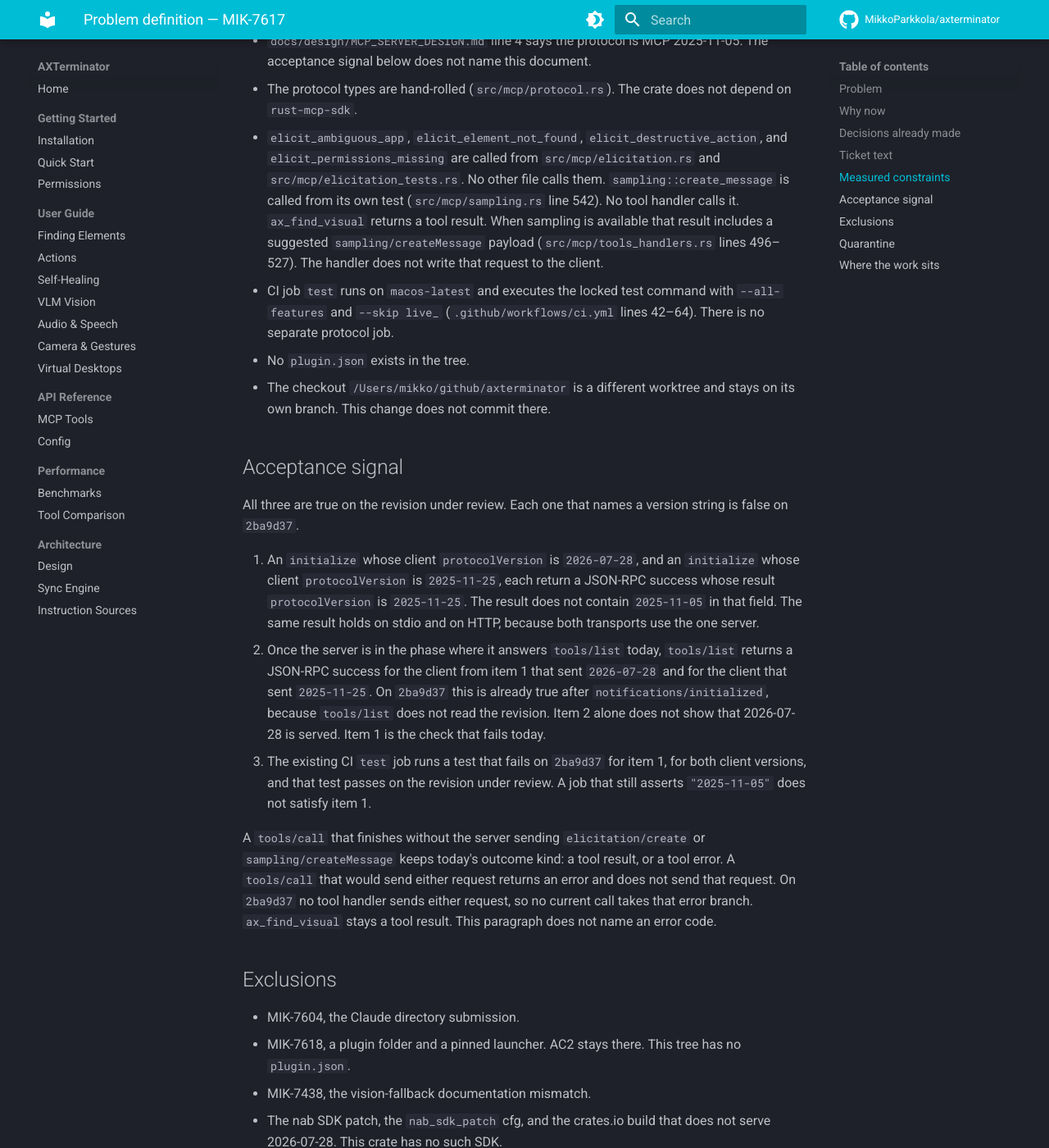
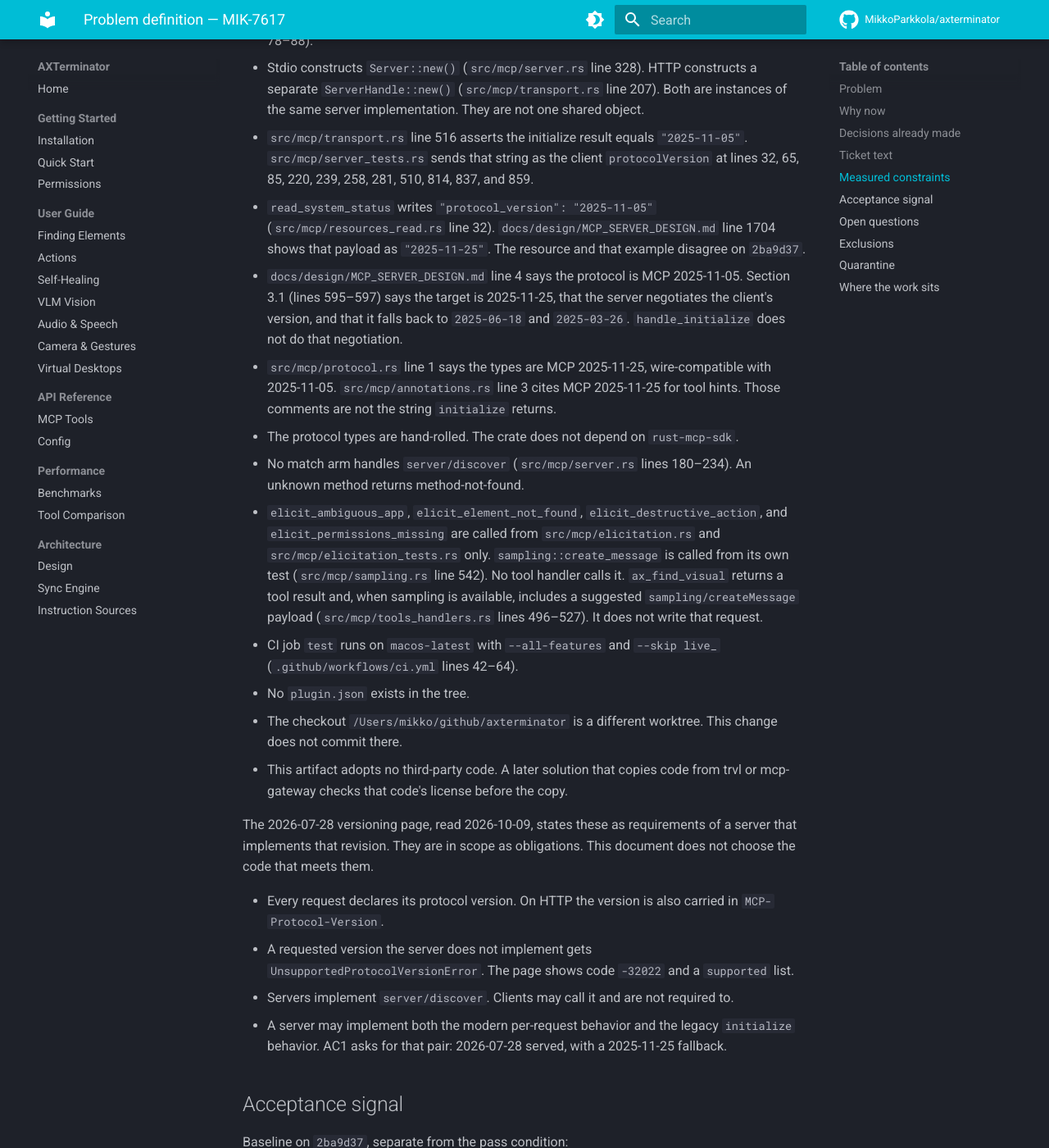
Before and after one commit to MikkoParkkola/axterminator, an MkDocs documentation site: the page built from docs/design/mcp-2026-07-28-problem.md, in a window 1280 px wide and 1400 px high, scrolled down 1969 px. Shown: the whole window at 82% size. Built offline with MkDocs 1.6.1 and Material for MkDocs 9.7.7, drawn with Linux system fonts in a browser that asks for light colours; comment, search, counter and statistics services are not loaded; some of the changed text lies outside the part shown.

Commit message:
docs: repair the axterminator MCP 2026 problem
MIK-7617 second statement. The first acceptance could pass while a 2026 client still failed. This statement records the modern request and server/discover as obligations. Status stays awaiting ratification.

```diff
--- a/docs/design/mcp-2026-07-28-problem.md
+++ b/docs/design/mcp-2026-07-28-problem.md
@@ -1,23 +1,27 @@
 # Problem definition — MIK-7617
 
-Status: awaiting ratification. This document chooses no solution, no wire field, and no error code.
+Status: awaiting ratification. Second statement. This document chooses no solution, no parser, and no library.
+
+The first statement's acceptance could pass while a client that speaks only 2026-07-28 still could not use the server. This statement corrects that. It also corrects measured claims the first review checked against the tree.
 
 ## Problem
 
-A client that speaks MCP revision 2026-07-28 does not get that revision from axterminator. The server answers `initialize` with `protocolVersion` `"2025-11-05"`. That date is not a protocol revision. A client that speaks 2025-11-25 receives the same non-revision string.
+Axterminator answers `initialize` with `protocolVersion` `"2025-11-05"`. That date is not a protocol revision. The current specification's revision list, read 2026-10-09, is `2024-11-05`, `2025-03-26`, `2025-06-18`, `2025-11-25`, and `2026-07-28` ([versioning](https://modelcontextprotocol.io/specification/2026-07-28/basic/versioning)).
 
-Whose problem: the client that sends 2026-07-28, and the operator who ordered axterminator to follow nab. When: every `initialize`.
+A client on 2026-07-28 does not open with `initialize`. The same page says there is no negotiation handshake. Every request carries its protocol version. In that page's matrix, a modern client against a legacy-only server fails. Axterminator only answers the legacy `initialize` path, and it answers that path with a non-revision. A legacy client that speaks `2025-11-25` receives the same non-revision string.
+
+Whose problem: the modern client, the legacy client that speaks `2025-11-25`, and the operator who ordered axterminator to follow nab. When: every connection from either client.
 
 ## Why now
 
-Nab's matching ticket, MIK-7614, landed on 2026-10-09 as pull request 348, squash `345d2cbf1e17846d5e8d804fff36c4bc07fc49f0`. MIK-7617 is the next product in that order. Leaving this unsolved keeps axterminator advertising a date that is not a protocol revision.
+Nab's matching ticket, MIK-7614, landed on 2026-10-09 as pull request 348, squash `345d2cbf1e17846d5e8d804fff36c4bc07fc49f0`. MIK-7617 is the next product in that order. Leaving this unsolved keeps the matrix row "modern client, legacy server" on this server, and keeps a legacy client on a version string that is not a revision.
 
 ## Decisions already made
 
-These are asked-and-answered. They are not a design.
+Asked and answered in this chat on 2026-10-09. They are not a Linear comment and they are not a design.
 
-- 2026-10-09. The operator chose the fallback string `2025-11-25`. An `initialize` from a 2026-07-28 client and an `initialize` from a 2025-11-25 client both answer `protocolVersion` `2025-11-25`.
-- 2026-10-09. The operator approved the scope in which the plugin-validate criterion stays on MIK-7618.
+- The legacy fallback string is `2025-11-25`. An `initialize` from a client that sends `2026-07-28` in `protocolVersion`, and an `initialize` from a client that sends `2025-11-25`, both answer `protocolVersion` `2025-11-25`.
+- The plugin-validate criterion stays on MIK-7618.
 
 ## Ticket text
 
@@ -29,51 +33,79 @@
 
 > AC2 `claude plugin validate` passes on the plugin folder with no blocking finding.
 
-The gap sentence is false on the tree named below. The server does not speak 2025-11-25. The words "reuse the trvl/mcp-gateway approach" name a mechanism. That mechanism is in the quarantine. AC1 is the requirement this problem accepts. AC2 is MIK-7618.
+AC1 is the requirement. AC2 is MIK-7618. The gap sentence overshoots what `initialize` does: the result string is `2025-11-05`, not `2025-11-25`. Comments and the design document do name `2025-11-25`. See the measured constraints. "Reuse the trvl/mcp-gateway approach" names someone else's code. That reuse is quarantined. The specification's own requirements for a 2026-07-28 server are constraints, listed below, and they are not a choice of that code.
 
 ## Measured constraints
 
 Read on `origin/main` `2ba9d37bb00809e50a73019458fcc58eaec157b1`, in `/Users/mikko/github/axterminator-mcp-2026`. A search of `*.rs`, `*.md`, and `*.yml` found no `2026-07-28`.
 
 - `build_initialize_result` sets `protocol_version` to `"2025-11-05"` (`src/mcp/server_handlers.rs` line 738).
-- `handle_initialize` deserializes the client params, logs `protocol_version`, and returns that result (`src/mcp/server_handlers.rs` lines 45–58). It does not compare the client string with a known revision. A client string `2026-07-28` gets a JSON-RPC success whose `protocolVersion` is `2025-11-05`, when the params otherwise deserialize.
-- `tools/list` is dispatched only while `phase == Running` (`src/mcp/server.rs` line 184). Before that, the same method returns a JSON-RPC error, "Server not yet initialized" (lines 218–223). `notifications/initialized` moves the phase from `Initializing` to `Running` (lines 240–243). `handle_tools_list` does not read a protocol revision (`src/mcp/server_handlers.rs` lines 78–88). After the phase is `Running`, `tools/list` succeeds for any client version the initialize handler accepted.
-- Stdio and HTTP share that server. HTTP holds one `ServerHandle` across requests (`src/mcp/transport.rs` lines 183–188). The HTTP entry is `axterminator mcp serve --http <port>` (`src/bin/axterminator.rs` lines 212–213).
-- Tests lock the current string. `src/mcp/transport.rs` line 516 asserts the initialize result equals `"2025-11-05"`. `src/mcp/server_tests.rs` sends that string as the client `protocolVersion` at lines 32, 65, 85, 220, 239, 258, 281, 510, 814, 837, and 859.
-- `read_system_status` writes `"protocol_version": "2025-11-05"` into a resource payload (`src/mcp/resources_read.rs` line 32). The acceptance signal below does not name this resource.
-- `docs/design/MCP_SERVER_DESIGN.md` line 4 says the protocol is MCP 2025-11-05. The acceptance signal below does not name this document.
-- The protocol types are hand-rolled (`src/mcp/protocol.rs`). The crate does not depend on `rust-mcp-sdk`.
-- `elicit_ambiguous_app`, `elicit_element_not_found`, `elicit_destructive_action`, and `elicit_permissions_missing` are called from `src/mcp/elicitation.rs` and `src/mcp/elicitation_tests.rs`. No other file calls them. `sampling::create_message` is called from its own test (`src/mcp/sampling.rs` line 542). No tool handler calls it. `ax_find_visual` returns a tool result. When sampling is available that result includes a suggested `sampling/createMessage` payload (`src/mcp/tools_handlers.rs` lines 496–527). The handler does not write that request to the client.
-- CI job `test` runs on `macos-latest` and executes the locked test command with `--all-features` and `--skip live_` (`.github/workflows/ci.yml` lines 42–64). There is no separate protocol job.
+- `handle_initialize` deserializes the client params, logs the client string, and returns that result (`src/mcp/server_handlers.rs` lines 45–58). It does not compare the client string with a known revision.
+- `tools/list` runs only while `phase == Running` (`src/mcp/server.rs` line 184). Before that, the method returns a JSON-RPC error, "Server not yet initialized" (lines 218–223). `notifications/initialized` moves the phase to `Running` (lines 240–243). `handle_tools_list` does not read a protocol revision (`src/mcp/server_handlers.rs` lines 78–88).
+- Stdio constructs `Server::new()` (`src/mcp/server.rs` line 328). HTTP constructs a separate `ServerHandle::new()` (`src/mcp/transport.rs` line 207). Both are instances of the same server implementation. They are not one shared object.
+- `src/mcp/transport.rs` line 516 asserts the initialize result equals `"2025-11-05"`. `src/mcp/server_tests.rs` sends that string as the client `protocolVersion` at lines 32, 65, 85, 220, 239, 258, 281, 510, 814, 837, and 859.
+- `read_system_status` writes `"protocol_version": "2025-11-05"` (`src/mcp/resources_read.rs` line 32). `docs/design/MCP_SERVER_DESIGN.md` line 1704 shows that payload as `"2025-11-25"`. The resource and that example disagree on `2ba9d37`.
+- `docs/design/MCP_SERVER_DESIGN.md` line 4 says the protocol is MCP 2025-11-05. Section 3.1 (lines 595–597) says the target is 2025-11-25, that the server negotiates the client's version, and that it falls back to `2025-06-18` and `2025-03-26`. `handle_initialize` does not do that negotiation.
+- `src/mcp/protocol.rs` line 1 says the types are MCP 2025-11-25, wire-compatible with 2025-11-05. `src/mcp/annotations.rs` line 3 cites MCP 2025-11-25 for tool hints. Those comments are not the string `initialize` returns.
+- The protocol types are hand-rolled. The crate does not depend on `rust-mcp-sdk`.
+- No match arm handles `server/discover` (`src/mcp/server.rs` lines 180–234). An unknown method returns method-not-found.
+- `elicit_ambiguous_app`, `elicit_element_not_found`, `elicit_destructive_action`, and `elicit_permissions_missing` are called from `src/mcp/elicitation.rs` and `src/mcp/elicitation_tests.rs` only. `sampling::create_message` is called from its own test (`src/mcp/sampling.rs` line 542). No tool handler calls it. `ax_find_visual` returns a tool result and, when sampling is available, includes a suggested `sampling/createMessage` payload (`src/mcp/tools_handlers.rs` lines 496–527). It does not write that request.
+- CI job `test` runs on `macos-latest` with `--all-features` and `--skip live_` (`.github/workflows/ci.yml` lines 42–64).
 - No `plugin.json` exists in the tree.
-- The checkout `/Users/mikko/github/axterminator` is a different worktree and stays on its own branch. This change does not commit there.
+- The checkout `/Users/mikko/github/axterminator` is a different worktree. This change does not commit there.
+- This artifact adopts no third-party code. A later solution that copies code from trvl or mcp-gateway checks that code's license before the copy.
+
+The 2026-07-28 versioning page, read 2026-10-09, states these as requirements of a server that implements that revision. They are in scope as obligations. This document does not choose the code that meets them.
+
+- Every request declares its protocol version. On HTTP the version is also carried in `MCP-Protocol-Version`.
+- A requested version the server does not implement gets `UnsupportedProtocolVersionError`. The page shows code `-32022` and a `supported` list.
+- Servers implement `server/discover`. Clients may call it and are not required to.
+- A server may implement both the modern per-request behavior and the legacy `initialize` behavior. AC1 asks for that pair: 2026-07-28 served, with a 2025-11-25 fallback.
 
 ## Acceptance signal
 
-All three are true on the revision under review. Each one that names a version string is false on `2ba9d37`.
+Baseline on `2ba9d37`, separate from the pass condition:
 
-1. An `initialize` whose client `protocolVersion` is `2026-07-28`, and an `initialize` whose client `protocolVersion` is `2025-11-25`, each return a JSON-RPC success whose result `protocolVersion` is `2025-11-25`. The result does not contain `2025-11-05` in that field. The same result holds on stdio and on HTTP, because both transports use the one server.
-2. Once the server is in the phase where it answers `tools/list` today, `tools/list` returns a JSON-RPC success for the client from item 1 that sent `2026-07-28` and for the client that sent `2025-11-25`. On `2ba9d37` this is already true after `notifications/initialized`, because `tools/list` does not read the revision. Item 2 alone does not show that 2026-07-28 is served. Item 1 is the check that fails today.
-3. The existing CI `test` job runs a test that fails on `2ba9d37` for item 1, for both client versions, and that test passes on the revision under review. A job that still asserts `"2025-11-05"` does not satisfy item 1.
+- Item 1 fails. Both client strings receive `protocolVersion` `2025-11-05`.
+- Item 2 already holds. After `notifications/initialized`, `tools/list` succeeds and does not read the revision. Item 2 is a non-regression. It does not show that a modern client is served.
+- Item 3 is unmet. No test asserts that the initialize result is `2025-11-25`.
+- Item 4 fails. A `tools/list` before the phase is `Running` returns "Server not yet initialized", and nothing reads a per-request version.
+- Item 5 fails. `server/discover` is method-not-found.
 
-A `tools/call` that finishes without the server sending `elicitation/create` or `sampling/createMessage` keeps today's outcome kind: a tool result, or a tool error. A `tools/call` that would send either request returns an error and does not send that request. On `2ba9d37` no tool handler sends either request, so no current call takes that error branch. `ax_find_visual` stays a tool result. This paragraph does not name an error code.
+On the revision under review, all five hold.
+
+1. An `initialize` whose client `protocolVersion` is `2026-07-28`, and an `initialize` whose client `protocolVersion` is `2025-11-25`, each return a JSON-RPC success whose result `protocolVersion` is `2025-11-25`. That field is not `2025-11-05`. Stdio and HTTP each show this result.
+2. Once the phase is `Running`, `tools/list` still returns a JSON-RPC success for both clients in item 1.
+3. The CI `test` job runs a test that fails on `2ba9d37` for item 1, for both client strings, and that test passes on the revision under review. The sentence is about the initialize result's `protocolVersion`. `src/mcp/security.rs` asserts a timestamp that contains the characters `2025-11-05`. That assertion is not item 3, and item 3 does not require it to change.
+4. A modern `tools/list`, as the versioning page defines a modern request, with the requested version `2026-07-28`, returns a JSON-RPC success. It does not require a prior `initialize`. On HTTP, a request whose header and per-request version disagree is not this success. This item does not choose the status code of that disagreement.
+5. A modern `server/discover` returns a JSON-RPC success whose supported versions include `2026-07-28` and `2025-11-25`.
+
+When item 1 changes the advertised string, `read_system_status` and `MCP_SERVER_DESIGN.md` line 4 no longer agree with that string. The same change updates both so neither still states that the server speaks `2025-11-05`. The first review added this sentence. The earlier scope's acceptance signal did not name them.
+
+## Open questions
+
+Each one blocks a solution that depends on it. Neither is answered by items 1 through 5.
+
+| question | owner | what resolves it | when | fallback if unanswered |
+|---|---|---|---|---|
+| What does `initialize` return for a client string other than `2026-07-28` and `2025-11-25`, including `2025-06-18`, `2025-03-26`, `2024-11-05`, `2025-11-05`, and an unknown string? Design §3.1 describes an echo the code does not perform. | operator | the operator's answer | before the solution review | one result builder still returns `2025-11-25` for every client string that deserializes. The echo in §3.1 is not selected |
+| On a modern request, may the server send `elicitation/create` or `sampling/createMessage`? The nab rule, assumed when the scope was approved, says a call that would send either returns an error and does not send it. That rule was not re-asked for axterminator. No tool handler sends either request today. | operator | the operator's answer | before the solution review | the solution adds no new wait and invents no refusal code |
 
 ## Exclusions
 
 - MIK-7604, the Claude directory submission.
 - MIK-7618, a plugin folder and a pinned launcher. AC2 stays there. This tree has no `plugin.json`.
 - MIK-7438, the vision-fallback documentation mismatch.
-- The nab SDK patch, the `nab_sdk_patch` cfg, and the crates.io build that does not serve 2026-07-28. This crate has no such SDK.
-- Clock examples in `src/mcp/security.rs` whose text contains `2025-11-05`. Those are timestamps.
+- Clock examples in `src/mcp/security.rs` whose text contains `2025-11-05`.
 - Publishing a crate, moving a tag, and pushing this branch. None of those is approved by this document.
 
 ## Quarantine
 
-Named and set aside. None of these is the answer this document selects.
+Named and set aside. Not selected.
 
-- The ticket's gap sentence tells the change to reuse the trvl and mcp-gateway approach: a stateless per-request field, `server/discover`, a header check, and a 2025-11-25 fallback. The fallback date is the operator's decision above. The field, the method, and the header check are not selected here.
-- Nab's landed change serves a 2026-07-28 call that does not wait, refuses a call that would wait, and answers `initialize` with `2025-11-25`. It does that with a vendored SDK patch that a published crate strips. That mechanism is nab's. It is not selected here.
+- Copying the trvl or mcp-gateway implementation, and copying nab's vendored SDK patch. This crate has no `rust-mcp-sdk`. The specification obligations above stay in scope without that code.
+- Nab's rule that a waiting call returns a JSON-RPC error. It sits in the open question. It is not an acceptance check.
 
 ## Where the work sits
 
-The statement lives at `docs/design/mcp-2026-07-28-problem.md` on `feat/mcp-2026-07-28`, cut from `origin/main` `2ba9d37`. Status stays "awaiting ratification" until both reviews record an approval. A later solution document stays empty until that approval is recorded.
+The statement lives at `docs/design/mcp-2026-07-28-problem.md` on `feat/mcp-2026-07-28`, cut from `origin/main` `2ba9d37`. Status stays "awaiting ratification" until both reviews record an approval of this statement. The solution document stays empty until that approval is recorded.
```
